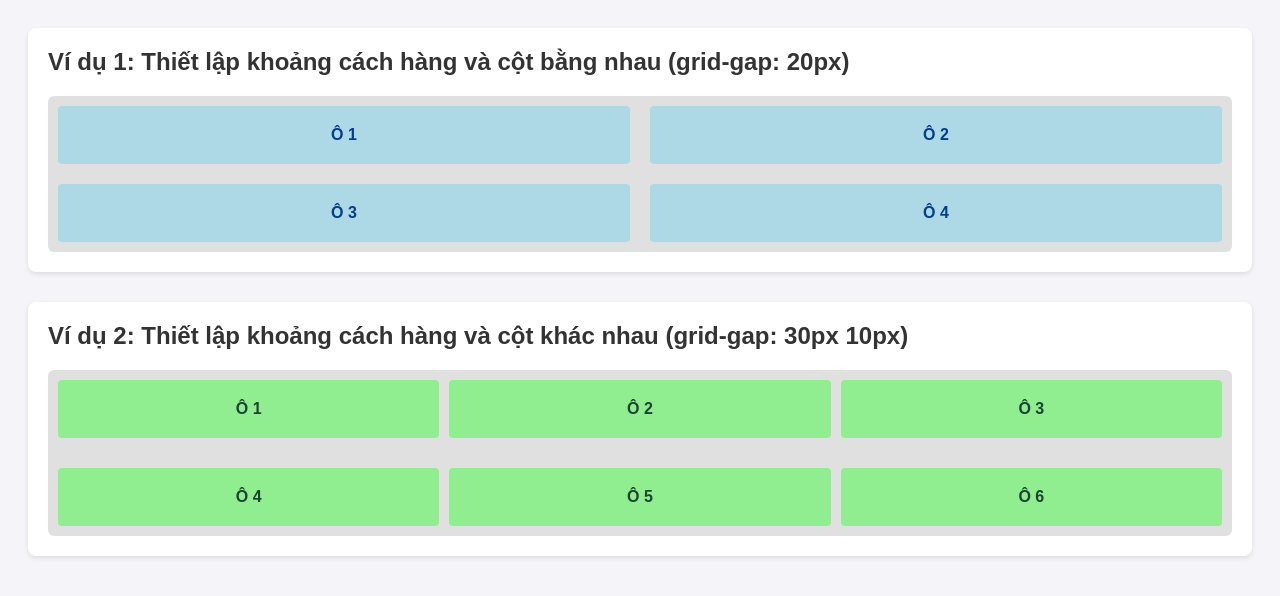
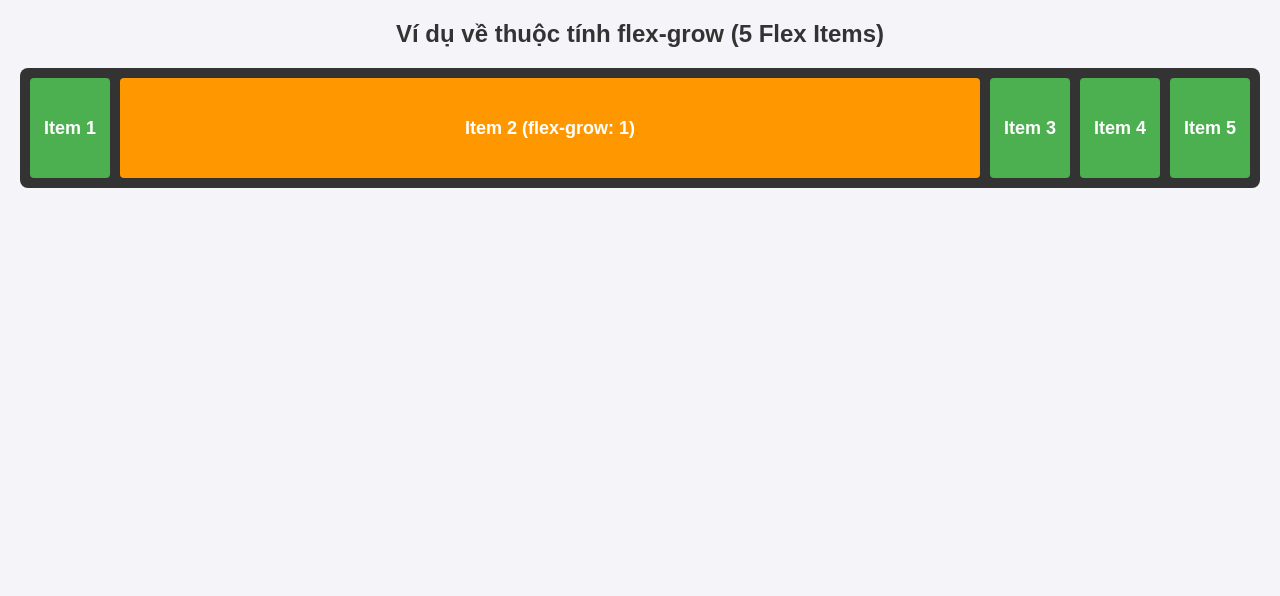
Before and after one commit to dquynhnhu-64/css-grid-gap-assignment, a plain HTML site: page index.html in a window 1280 px wide. Drawn offline with Linux system fonts and the light colour scheme.

Commit message:
Add files via upload

```diff
--- a/index.html
+++ b/index.html
@@ -3,33 +3,69 @@
 <head>
     <meta charset="UTF-8">
     <meta name="viewport" content="width=device-width, initial-scale=1.0">
-    <title>Bài tập CSS grid-gap Property</title>
-    <link rel="stylesheet" href="style.css">
+    <title>Thực hành flex-grow Property</title>
+    <style>
+        * {
+            box-sizing: border-box;
+            margin: 0;
+            padding: 0;
+        }
+
+        body {
+            font-family: Arial, sans-serif;
+            padding: 20px;
+            background-color: #f4f4f9;
+        }
+
+        h2 {
+            text-align: center;
+            margin-bottom: 20px;
+            color: #333;
+        }
+
+        /* Container đóng vai trò là Flex Container */
+        .container {
+            display: flex;
+            background-color: #333;
+            padding: 10px;
+            border-radius: 8px;
+            gap: 10px;
+            height: 120px;
+        }
+
+        /* Các item bên trong container */
+        .item {
+            background-color: #4caf50;
+            color: white;
+            text-align: center;
+            line-height: 100px;
+            font-size: 18px;
+            font-weight: bold;
+            border-radius: 4px;
+
+            /* Mặc định flex-grow là 0 (không tự mở rộng) */
+            flex-grow: 0;
+            /* Đặt chiều rộng cơ bản cho mỗi item */
+            flex-basis: 80px;
+        }
+
+        /* Áp dụng flex-grow cho div thứ 2 theo đúng yêu cầu đề bài */
+        .item-2 {
+            background-color: #ff9800; /* Đổi màu để dễ nhận biết */
+            flex-grow: 1; /* Item thứ 2 sẽ phát triển để chiếm toàn bộ khoảng trống còn lại */
+        }
+    </style>
 </head>
 <body>
 
-    <!-- VÍ DỤ 1 -->
-    <div class="example-section">
-        <h2>Ví dụ 1: Thiết lập khoảng cách hàng và cột bằng nhau (grid-gap: 20px)</h2>
-        <div class="grid-container grid-ex1">
-            <div>Ô 1</div>
-            <div>Ô 2</div>
-            <div>Ô 3</div>
-            <div>Ô 4</div>
-        </div>
-    </div>
+    <h2>Ví dụ về thuộc tính flex-grow (5 Flex Items)</h2>
 
-    <!-- VÍ DỤ 2 -->
-    <div class="example-section">
-        <h2>Ví dụ 2: Thiết lập khoảng cách hàng và cột khác nhau (grid-gap: 30px 10px)</h2>
-        <div class="grid-container grid-ex2">
-            <div>Ô 1</div>
-            <div>Ô 2</div>
-            <div>Ô 3</div>
-            <div>Ô 4</div>
-            <div>Ô 5</div>
-            <div>Ô 6</div>
-        </div>
+    <div class="container">
+        <div class="item item-1">Item 1</div>
+        <div class="item item-2">Item 2 (flex-grow: 1)</div>
+        <div class="item item-3">Item 3</div>
+        <div class="item item-4">Item 4</div>
+        <div class="item item-5">Item 5</div>
     </div>
 
 </body>
```
